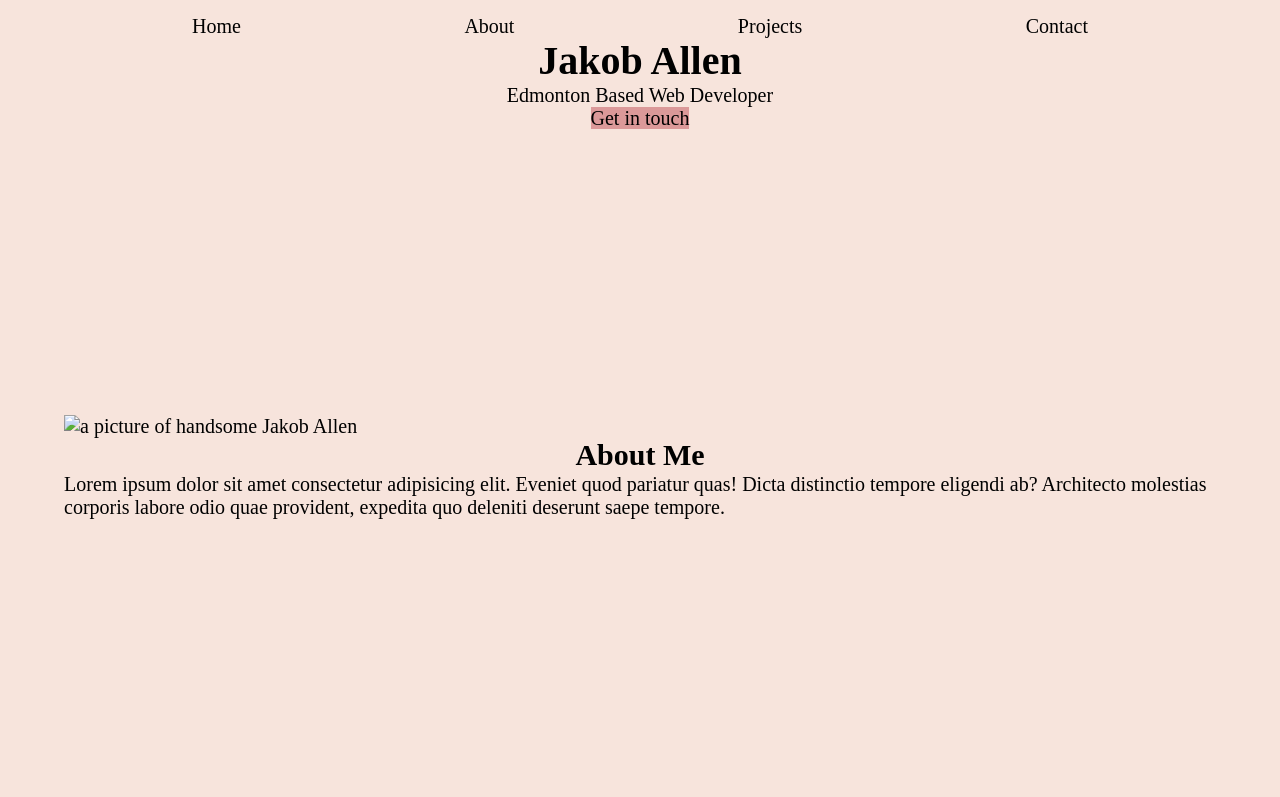
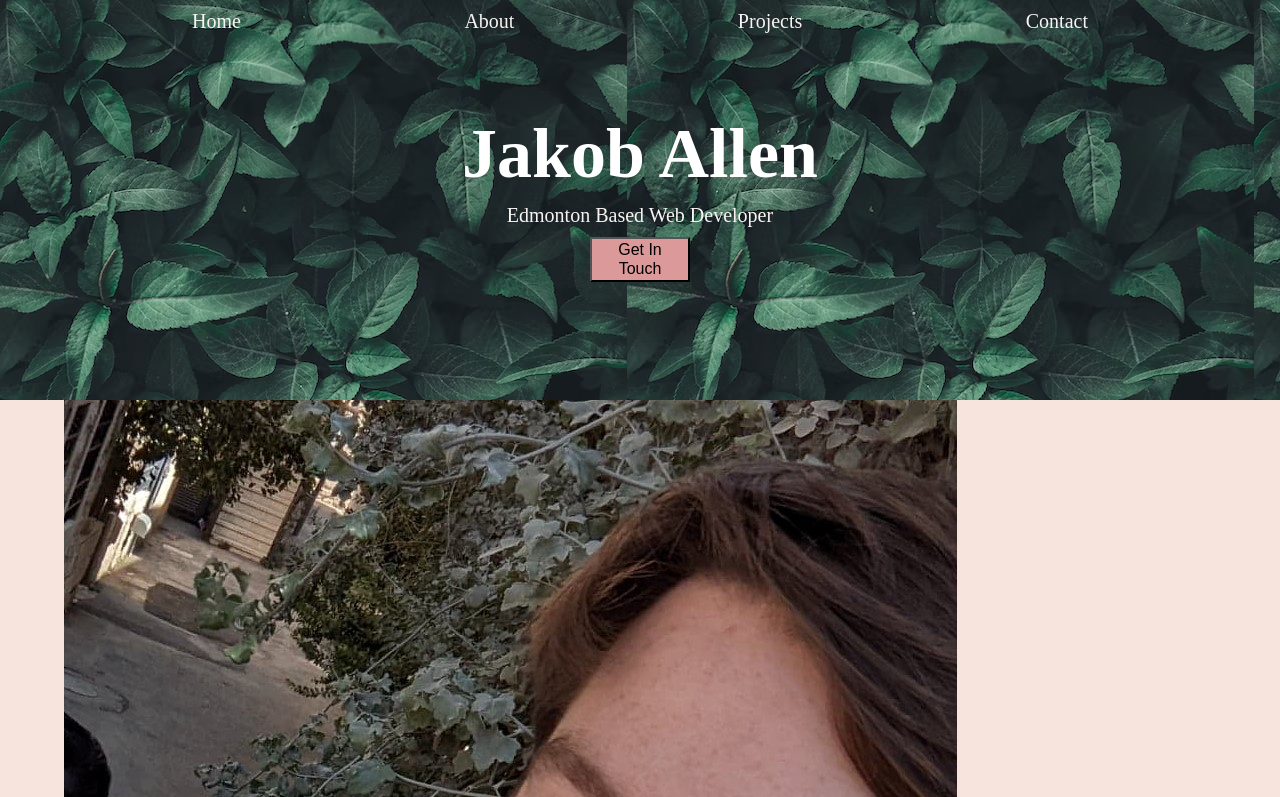
Before and after one commit to allenjakob/jakobAllenPortfolio, a plain HTML site: page index.html in a window 1280 px wide. Shown: the top 797 px of the page. Drawn offline with Linux system fonts and the light colour scheme.

Commit message:
finished header

```diff
--- a/index.html
+++ b/index.html
@@ -24,7 +24,7 @@
                 <div class="headerTextFlex">
                     <h1>Jakob Allen</h1>
                     <p>Edmonton Based Web Developer</p>
-                    <a href="#" class="headerButton">Get in touch</a>
+                    <button>Get In Touch</button>
                 </div>
 
             </div><!-- end mainHeaderFlex -->
@@ -35,7 +35,7 @@
         <div class="wrapper">
             <div class="aboutMeFlex">
                 <div class="aboutMeImg">
-                    <img src="" alt="a picture of handsome Jakob Allen">
+                    <img src="../assets/jakobPic.jpg" alt="a picture of handsome Jakob Allen">
                 </div>
                 <h2>About Me</h2>
                 <p>Lorem ipsum dolor sit amet consectetur adipisicing elit. Eveniet quod pariatur quas! Dicta distinctio tempore eligendi ab? Architecto molestias corporis labore odio quae provident, expedita quo deleniti deserunt saepe tempore.</p>
@@ -65,7 +65,7 @@
                 <div class="individualProjectBox">
                     <div class="projectImgBox">
                         <!-- ./assets/jakobPic.jpg -->
-                        <img src="" alt="">
+                        <img src="https://placebear.com/100/100" alt="">
                     </div>
                     <h3>Project Title Here</h3>
                     <p>HTML, CSS, JS</p>
@@ -77,7 +77,7 @@
                 <div class="individualProjectBox">
                     <div class="projectImgBox">
                         <!-- ./assets/jakobPic.jpg -->
-                        <img src="" alt="">
+                        <img src="https://placebear.com/100/100" alt="">
                     </div>
                     <h3>Project Title Here</h3>
                     <p>HTML, CSS, JS</p>
@@ -89,7 +89,7 @@
                 <div class="individualProjectBox">
                     <div class="projectImgBox">
                         <!-- ./assets/jakobPic.jpg -->
-                        <img src="" alt="">
+                        <img src="https://placebear.com/100/100" alt="">
                     </div>
                     <h3>Project Title Here</h3>
                     <p>HTML, CSS, JS</p>
@@ -101,7 +101,7 @@
                 <div class="individualProjectBox">
                     <div class="projectImgBox">
                         <!-- ./assets/jakobPic.jpg -->
-                        <img src="" alt="">
+                        <img src="https://placebear.com/100/100" alt="">
                     </div>
                     <h3>Project Title Here</h3>
                     <p>HTML, CSS, JS</p>
--- a/styles/sass/_header.scss
+++ b/styles/sass/_header.scss
@@ -2,20 +2,23 @@
 
 header{
     height: 50vh;
-    // background-image: url(./);
+    background-image: url(../assets/leafyBackground.avif);
 }
 
 .mainHeaderFlex{
     display: flex;
     // flex-wrap: wrap;
     justify-content: center;
-    // align-items: center;
+    align-items:center;
+    height: 300px;
 }
+
 
 .navFlex{
     display: flex;
     justify-content: center;
-    margin-top: 15px;
+    margin-bottom: 15px;
+    padding-top: 10px;
 }
 
 .headerNavUl{
@@ -23,15 +26,17 @@ header{
     justify-content: space-between;
     width: 70%;
     align-items: center;
+    a{
+        color: variables.$white;
+    }
+
 }
 
 .headerTextFlex{
     width: 70%;
     text-align: center;
+    p{
+        color: variables.$white;
+        padding: 10px 0px;
+    }
 }
-
-.headerButton{
-    width: 100px;
-    height: 30px;
-    background-color: variables.$pink;
-}
--- a/styles/sass/_projects.scss
+++ b/styles/sass/_projects.scss
@@ -18,4 +18,6 @@
     background-color: variables.$white;
     width: 40%;
     margin: 10px 10px;
+    max-width: 400px;
+    min-width: 200px;
 }
--- a/styles/sass/_typography.scss
+++ b/styles/sass/_typography.scss
@@ -2,3 +2,8 @@ h1, h2, h3, p{
     margin: 0;
     padding: 0;
 }
+
+h1{
+    color: white;
+    font-size: 3.5rem;
+}
```
Also changed, not shown: assets/leafyBackground.avif (added), styles/styles.css.
